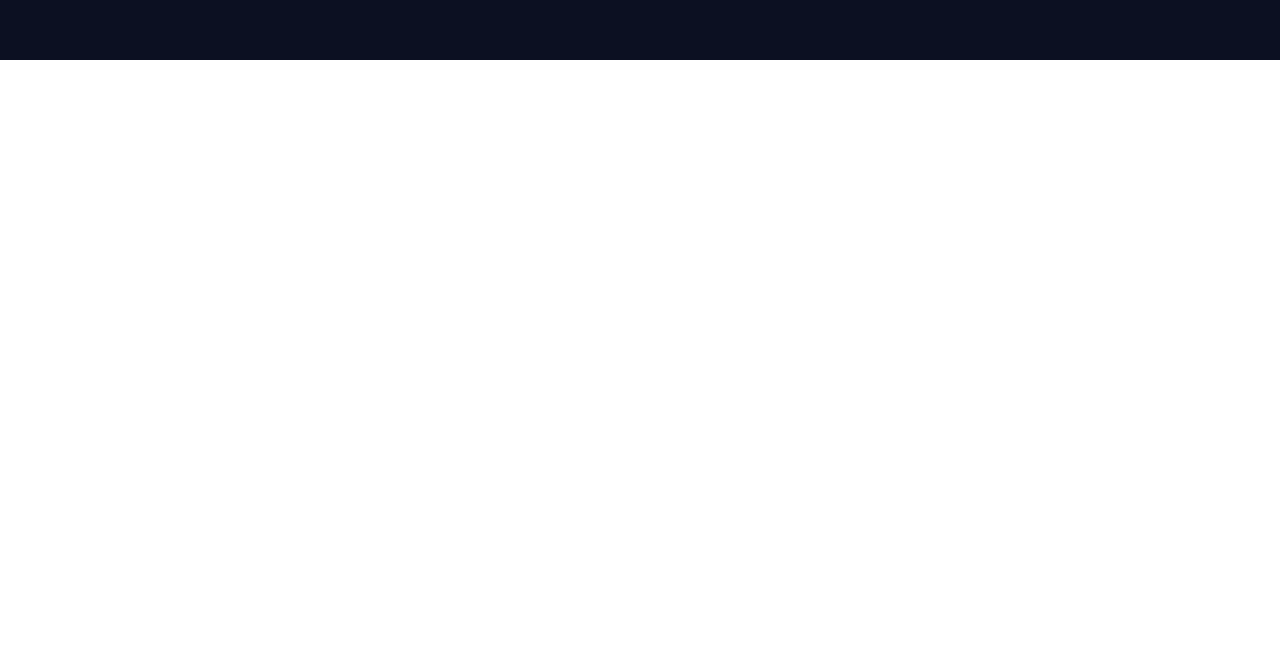
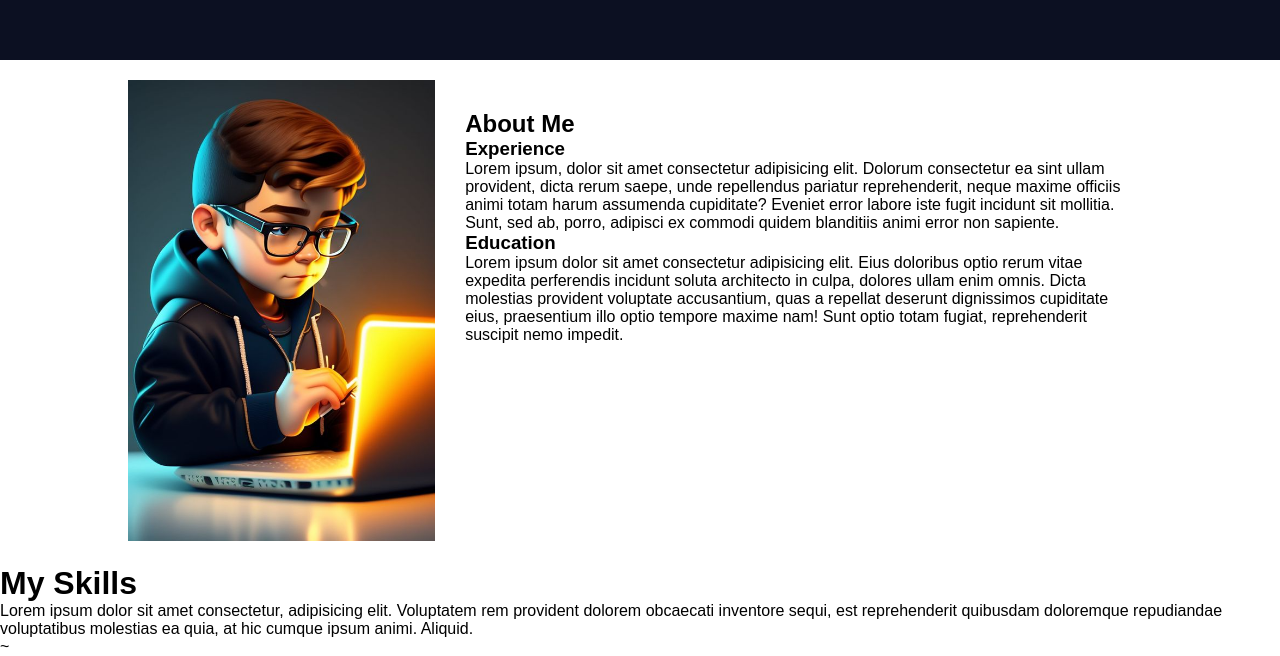
Before and after one commit to Kushalprintln/Portfolio-One, a plain HTML site: page index.html in a window 1280 px wide. Shown: the part 740-1396 px from the top of the page. Before the commit the page ends 1300 px from the top, so only its background shows below. Drawn offline with nearby package versions, Linux system fonts and the light colour scheme.

Commit message:
adding about and other sections

```diff
--- a/index.html
+++ b/index.html
@@ -43,7 +43,22 @@
             </div>
         </div>
     </section>
-    <div class="about"></div>
+    <div class="about">
+        <div class="about-profile-img">
+            <img src="./profile2.jpg" alt="">
+        </div>
+        <section class="about-content">
+            <h1>About <span>Me</span></h1>
+            <h3>Experience</h3>
+            <p>Lorem ipsum, dolor sit amet consectetur adipisicing elit. Dolorum consectetur ea sint ullam provident, dicta rerum saepe, unde repellendus pariatur reprehenderit, neque maxime officiis animi totam harum assumenda cupiditate? Eveniet error labore iste fugit incidunt sit mollitia. Sunt, sed ab, porro, adipisci ex commodi quidem blanditiis animi error non sapiente.</p>
+            <h3>Education</h3>
+            <p>Lorem ipsum dolor sit amet consectetur adipisicing elit. Eius doloribus optio rerum vitae expedita perferendis incidunt soluta architecto in culpa, dolores ullam enim omnis. Dicta molestias provident voluptate accusantium, quas a repellat deserunt dignissimos cupiditate eius, praesentium illo optio tempore maxime nam! Sunt optio totam fugiat, reprehenderit suscipit nemo impedit.</p>
+        </section>
+    </div>
+    <div class="skills">
+        <h1>My Skills</h1>
+        <p>Lorem ipsum dolor sit amet consectetur, adipisicing elit. Voluptatem rem provident dolorem obcaecati inventore sequi, est reprehenderit quibusdam doloremque repudiandae voluptatibus molestias ea quia, at hic cumque ipsum animi. Aliquid.</p>~
+    </div>
 
 
 </body>
--- a/style.css
+++ b/style.css
@@ -6,7 +6,7 @@
   @import url('https://fonts.googleapis.com/css2?family=Geologica&family=Kablammo&family=Poppins:ital,wght@0,400;0,500;0,600;1,500;1,700&display=swap');
 
 body{
-    color: #fff;
+    /* color: #fff; */
     font-family: 'Poppins', sans-serif;
 }
 .header{
@@ -40,7 +40,7 @@ body{
     margin-left: 35px;
     opacity: 0;
     animation: slideTop .5s ease forwards;
-    animation-delay: calc(.2s * var(--i))
+    animation-delay: calc(.2s * var(--i));
 }
 .navbar a.active ,.navbar a:hover{
     background: linear-gradient(45deg,#f06, #3cf);
@@ -65,6 +65,7 @@ body{
 }
 .home-content{
     max-width: 50%;
+    color: #fff;
 }
 .home-content h1{
     font-size: 56px;
@@ -252,7 +253,18 @@ body{
 }
 /* ----ABOUT--SECTION---- */
 .about{
-    height: 500px;
+    padding: 20px 10%;
+    display: flex;
+}
+.about-profile-img{
+    width: 30%;
+}
+.about-profile-img img{
+    width: 100%;
+}
+.about-content{
+    width: 70%;
+    padding: 30px;
 }
 /* -----ALL ANIMATIONS-------- */
 @keyframes slideTop {
```
Also changed, not shown: profile2.jpg (added).
